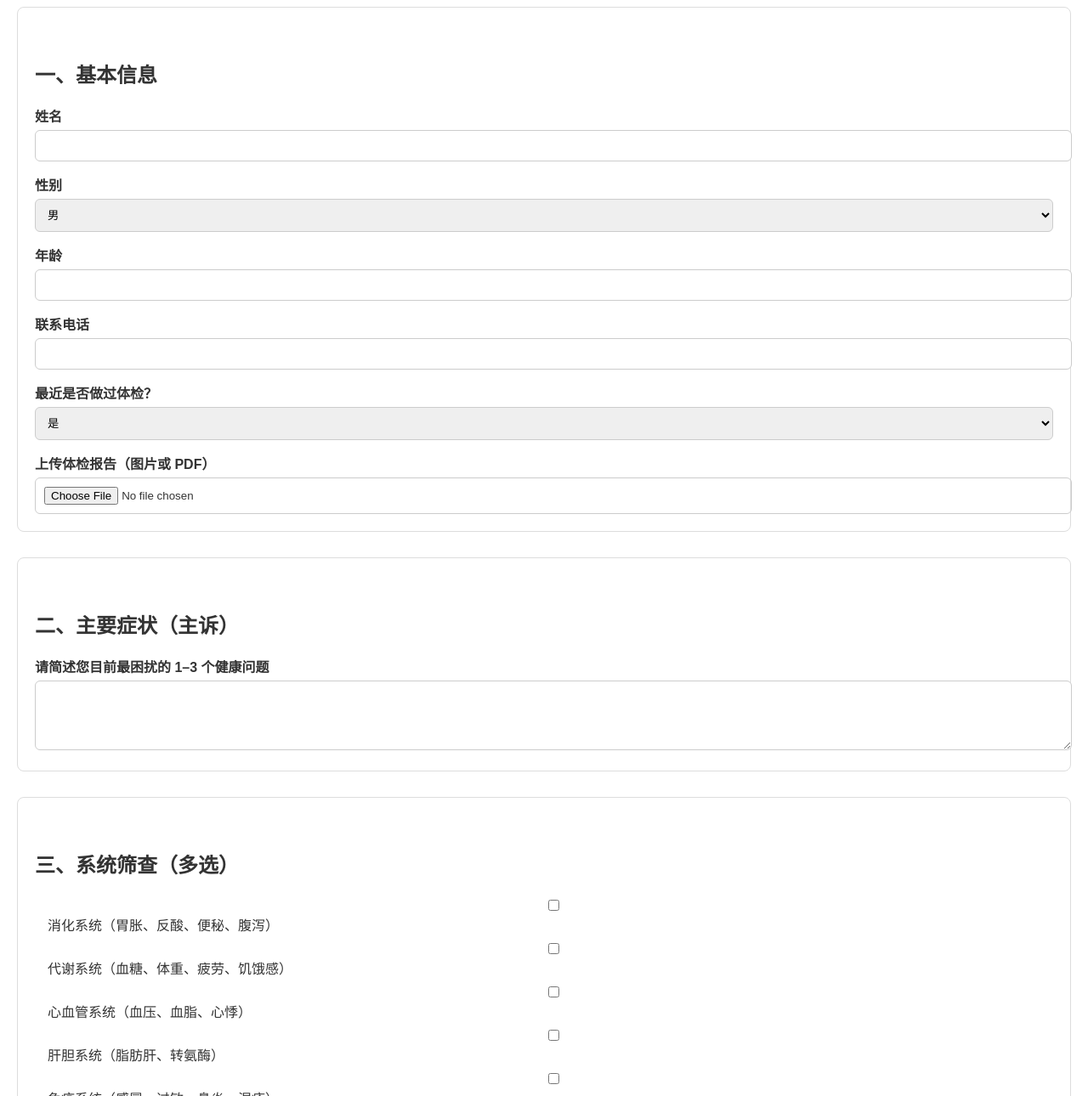
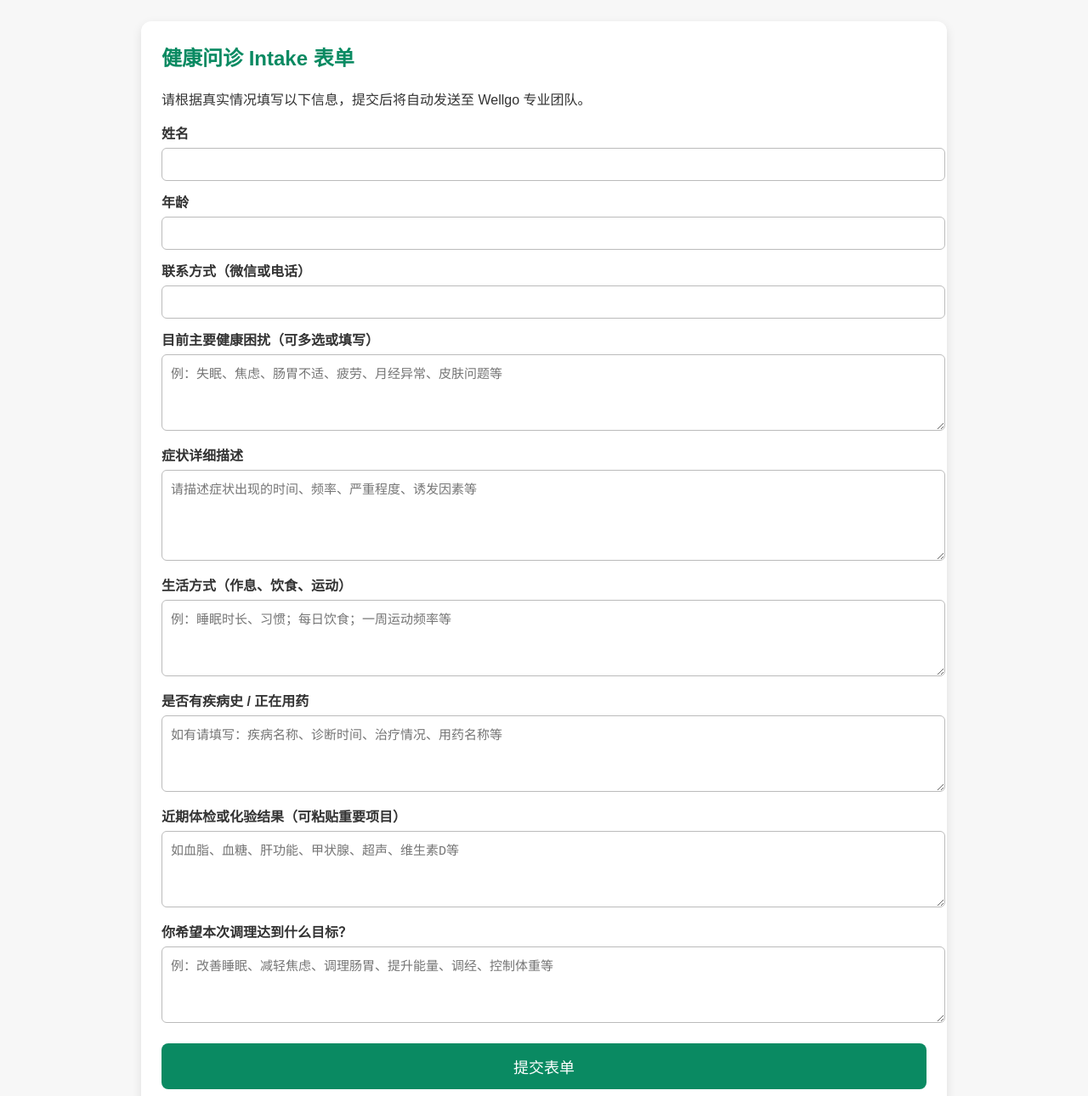
Before and after one commit to katrinaxin/wellgo-intake, a plain HTML site: page index.html in a window 1280 px wide. Shown: the part 81-1371 px from the top of the page at 85% size. Drawn offline with Linux system fonts and the light colour scheme.

Commit message:
Update index.html

```diff
--- a/index.html
+++ b/index.html
@@ -1,174 +1,149 @@
 <!DOCTYPE html>
 <html lang="zh">
 <head>
-<meta charset="UTF-8">
-<title>Wellgo 健康 Intake 问卷（标准版）</title>
-<meta name="viewport" content="width=device-width, initial-scale=1">
-<style>
-    body { font-family: Arial, sans-serif; margin: 20px; color: #333; }
-    h2 { margin-top: 40px; }
-    .form-section { margin-bottom: 30px; padding: 20px; border: 1px solid #ddd; border-radius: 8px; }
-    label { font-weight: bold; display: block; margin-top: 15px; }
-    input, textarea, select { width: 100%; padding: 10px; margin-top: 5px; border-radius: 6px; border: 1px solid #ccc; }
-    .checkbox-group, .radio-group { margin-left: 15px; }
-    .checkbox-group label, .radio-group label { font-weight: normal; margin-top: 5px; display: block; }
-    button { background: #3aa36a; color: white; padding: 12px 20px; border: none; border-radius: 6px; cursor: pointer; font-size: 16px; margin-top: 20px; }
-    button:hover { background: #2e8554; }
-</style>
+    <meta charset="UTF-8">
+    <meta name="viewport" content="width=device-width, initial-scale=1.0">
+    <title>Wellgo Intake 表单</title>
+
+    <style>
+        /* ======== 全局基础样式 ======== */
+        body {
+            margin: 0;
+            font-family: "Arial", sans-serif;
+            background: #f7f7f7;
+            color: #333;
+        }
+
+        /* ======== 顶部导航栏 ======== */
+        .navbar {
+            width: 100%;
+            background: #0A8A62; /* Wellgo 品牌绿色 */
+            display: flex;
+            justify-content: space-between;
+            align-items: center;
+            padding: 12px 24px;
+            box-sizing: border-box;
+        }
+
+        /* 左侧 Logo */
+        .navbar-logo {
+            height: 42px;
+        }
+
+        /* 右侧语言切换按钮 */
+        .navbar-lang {
+            color: white;
+            font-size: 15px;
+            cursor: pointer;
+        }
+
+        .navbar-lang:hover {
+            opacity: 0.8;
+        }
+
+        /* ======== 表单内容卡片 ======== */
+        .container {
+            max-width: 900px;
+            margin: 40px auto;
+            padding: 24px;
+            background: white;
+            border-radius: 12px;
+            box-shadow: 0 4px 12px rgba(0,0,0,0.1);
+        }
+
+        h2 {
+            color: #0A8A62;
+            margin-top: 0;
+        }
+
+        label {
+            font-weight: bold;
+            margin-top: 12px;
+            display: block;
+        }
+
+        input, textarea, select {
+            width: 100%;
+            padding: 10px;
+            margin-top: 6px;
+            border: 1px solid #bbb;
+            border-radius: 6px;
+            font-size: 15px;
+        }
+
+        /* 提交按钮 */
+        .submit-btn {
+            background: #0A8A62;
+            color: white;
+            border: none;
+            padding: 14px;
+            width: 100%;
+            font-size: 18px;
+            border-radius: 8px;
+            margin-top: 20px;
+            cursor: pointer;
+        }
+
+        .submit-btn:hover {
+            background: #086b4d;
+        }
+    </style>
 </head>
 
 <body>
-<h1>Wellgo 健康 Intake 问卷（标准版）</h1>
 
-<form action="https://formspree.io/f/mpwkkgjl" method="POST" enctype="multipart/form-data">
+    <!-- ======== 顶部导航栏（左 Logo + 右语言按钮） ======== -->
+    <div class="navbar">
+        <img src="Pasted-20251111-210730_pixian_ai.png" class="navbar-logo">
+        <div class="navbar-lang">中文 ｜ EN</div>
+    </div>
 
-<!-- 基本信息 -->
-<div class="form-section">
-<h2>一、基本信息</h2>
+    <!-- 页面主容器（下一段继续） -->
+    <!-- ======== 主内容容器（表单卡片） ======== -->
+    <div class="container">
+        <h2>健康问诊 Intake 表单</h2>
+        <p>请根据真实情况填写以下信息，提交后将自动发送至 Wellgo 专业团队。</p>
 
-<label>姓名</label>
-<input type="text" name="姓名" required>
+        <form action="https://formspree.io/f/mpwkkgjl" method="POST">
 
-<label>性别</label>
-<select name="性别" required>
-    <option value="男">男</option>
-    <option value="女">女</option>
-</select>
+            <!-- 基本信息 -->
+            <label>姓名</label>
+            <input type="text" name="姓名" required>
 
-<label>年龄</label>
-<input type="number" name="年龄" min="1" required>
+            <label>年龄</label>
+            <input type="number" name="年龄" required>
 
-<label>联系电话</label>
-<input type="text" name="联系电话" required>
+            <label>联系方式（微信或电话）</label>
+            <input type="text" name="联系方式" required>
 
-<label>最近是否做过体检？</label>
-<select name="是否体检" required>
-    <option value="是">是</option>
-    <option value="否">否</option>
-</select>
+            <!-- 主诉问题 -->
+            <label>目前主要健康困扰（可多选或填写）</label>
+            <textarea name="主要困扰" rows="4" placeholder="例：失眠、焦虑、肠胃不适、疲劳、月经异常、皮肤问题等"></textarea>
 
-<label>上传体检报告（图片或 PDF）</label>
-<input type="file" name="体检报告">
-</div>
+            <!-- 症状描述 -->
+            <label>症状详细描述</label>
+            <textarea name="症状描述" rows="5" placeholder="请描述症状出现的时间、频率、严重程度、诱发因素等"></textarea>
 
-<!-- 主要症状 -->
-<div class="form-section">
-<h2>二、主要症状（主诉）</h2>
-<label>请简述您目前最困扰的 1–3 个健康问题</label>
-<textarea name="主要症状" rows="4" required></textarea>
-</div>
+            <!-- 生活习惯 -->
+            <label>生活方式（作息、饮食、运动）</label>
+            <textarea name="生活方式" rows="4" placeholder="例：睡眠时长、习惯；每日饮食；一周运动频率等"></textarea>
 
-<!-- 系统筛查 -->
-<div class="form-section">
-<h2>三、系统筛查（多选）</h2>
+            <!-- 既往病史 -->
+            <label>是否有疾病史 / 正在用药</label>
+            <textarea name="疾病史" rows="4" placeholder="如有请填写：疾病名称、诊断时间、治疗情况、用药名称等"></textarea>
 
-<div class="checkbox-group">
-<label><input type="checkbox" name="系统筛查[]" value="消化系统"> 消化系统（胃胀、反酸、便秘、腹泻）</label>
-<label><input type="checkbox" name="系统筛查[]" value="代谢系统"> 代谢系统（血糖、体重、疲劳、饥饿感）</label>
-<label><input type="checkbox" name="系统筛查[]" value="心血管系统"> 心血管系统（血压、血脂、心悸）</label>
-<label><input type="checkbox" name="系统筛查[]" value="肝胆系统"> 肝胆系统（脂肪肝、转氨酶）</label>
-<label><input type="checkbox" name="系统筛查[]" value="免疫系统"> 免疫系统（感冒、过敏、鼻炎、湿疹）</label>
-<label><input type="checkbox" name="系统筛查[]" value="自身免疫系统"> 自身免疫系统（甲状腺、ANA、风湿）</label>
-<label><input type="checkbox" name="系统筛查[]" value="神经系统"> 神经系统（头痛、失眠、焦虑）</label>
-<label><input type="checkbox" name="系统筛查[]" value="女性健康"> 女性健康（月经、痛经、更年期）</label>
-<label><input type="checkbox" name="系统筛查[]" value="男性健康"> 男性健康（疲劳、压力）</label>
-<label><input type="checkbox" name="系统筛查[]" value="皮肤系统"> 皮肤系统（痤疮、暗沉、瘙痒）</label>
-<label><input type="checkbox" name="系统筛查[]" value="儿童健康"> 儿童健康（注意力、情绪、免疫）</label>
-<label>其他：<input type="text" name="系统筛查_其他"></label>
-</div>
-</div>
+            <!-- 检查结果 -->
+            <label>近期体检或化验结果（可粘贴重要项目）</label>
+            <textarea name="化验结果" rows="4" placeholder="如血脂、血糖、肝功能、甲状腺、超声、维生素D等"></textarea>
 
-<!-- 症状持续时间 -->
-<div class="form-section">
-<h2>四、症状情况</h2>
+            <!-- 目标 -->
+            <label>你希望本次调理达到什么目标？</label>
+            <textarea name="健康目标" rows="4" placeholder="例：改善睡眠、减轻焦虑、调理肠胃、提升能量、调经、控制体重等"></textarea>
 
-<label>症状持续时间</label>
-<select name="症状持续时间">
-    <option value="小于1个月">小于1个月</option>
-    <option value="1–3个月">1–3个月</option>
-    <option value="3–12个月">3–12个月</option>
-    <option value="大于1年">大于1年</option>
-</select>
-
-<label>症状频率</label>
-<select name="症状频率">
-    <option value="偶尔">偶尔</option>
-    <option value="每周数次">每周数次</option>
-    <option value="每天">每天</option>
-    <option value="持续存在">持续存在</option>
-</select>
-
-<label>症状对生活的影响程度</label>
-<select name="症状影响程度">
-    <option value="轻微">轻微</option>
-    <option value="中等">中等</option>
-    <option value="明显影响生活">明显影响生活</option>
-</select>
-</div>
-
-<!-- 生活方式 -->
-<div class="form-section">
-<h2>五、生活方式</h2>
-
-<label>睡眠情况</label>
-<select name="睡眠">
-    <option value="良好">良好</option>
-    <option value="一般">一般</option>
-    <option value="差">差</option>
-    <option value="失眠">失眠</option>
-</select>
-
-<label>饮食习惯（多选）</label>
-<div class="checkbox-group">
-<label><input type="checkbox" name="饮食习惯[]" value="规律三餐"> 规律三餐</label>
-<label><input type="checkbox" name="饮食习惯[]" value="经常外食"> 经常外食</label>
-<label><input type="checkbox" name="饮食习惯[]" value="不吃早餐"> 不吃早餐</label>
-<label><input type="checkbox" name="饮食习惯[]" value="重油重盐"> 重油重盐</label>
-<label><input type="checkbox" name="饮食习惯[]" value="高糖甜品"> 高糖甜品</label>
-<label><input type="checkbox" name="饮食习惯[]" value="素食为主"> 素食为主</label>
-</div>
-
-<label>是否长期熬夜</label>
-<select name="熬夜">
-    <option value="是">是</option>
-    <option value="否">否</option>
-</select>
-
-<label>慢性病史（多选）</label>
-<div class="checkbox-group">
-<label><input type="checkbox" name="慢性病史[]" value="无"> 无</label>
-<label><input type="checkbox" name="慢性病史[]" value="高血压"> 高血压</label>
-<label><input type="checkbox" name="慢性病史[]" value="糖尿病"> 糖尿病</label>
-<label><input type="checkbox" name="慢性病史[]" value="甲状腺异常"> 甲状腺异常</label>
-<label><input type="checkbox" name="慢性病史[]" value="脂肪肝"> 脂肪肝</label>
-<label><input type="checkbox" name="慢性病史[]" value="自身免疫病"> 自身免疫病</label>
-<label>其他：<input type="text" name="慢性病史_其他"></label>
-</div>
-
-<label>正在服用的药物 / 保健品</label>
-<textarea name="用药情况" rows="4"></textarea>
-</div>
-
-<!-- 调理目标 -->
-<div class="form-section">
-<h2>六、调理目标（多选）</h2>
-
-<div class="checkbox-group">
-<label><input type="checkbox" name="调理目标[]" value="改善主要症状"> 改善主要症状</label>
-<label><input type="checkbox" name="调理目标[]" value="改善睡眠"> 改善睡眠</label>
-<label><input type="checkbox" name="调节血糖"> 调节血糖</label>
-<label><input type="checkbox" name="调节体重"> 调节体重</label>
-<label><input type="checkbox" name="提高免疫力"> 提高免疫力</label>
-<label><input type="checkbox" name="改善情绪"> 改善情绪</label>
-<label><input type="checkbox" name="改善皮肤"> 改善皮肤</label>
-<label><input type="checkbox" name="改善肠胃"> 改善肠胃</label>
-<label><input type="checkbox" name="改善疲劳"> 改善疲劳</label>
-<label>其他：<input type="text" name="调理目标_其他"></label>
-</div>
-</div>
-
-<button type="submit">提交 Intake 表单</button>
-
-</form>
+            <!-- 提交按钮 -->
+            <button type="submit" class="submit-btn">提交表单</button>
+        </form>
+    </div>
+    <!-- ======== 页面结束 ======== -->
 </body>
 </html>
```
